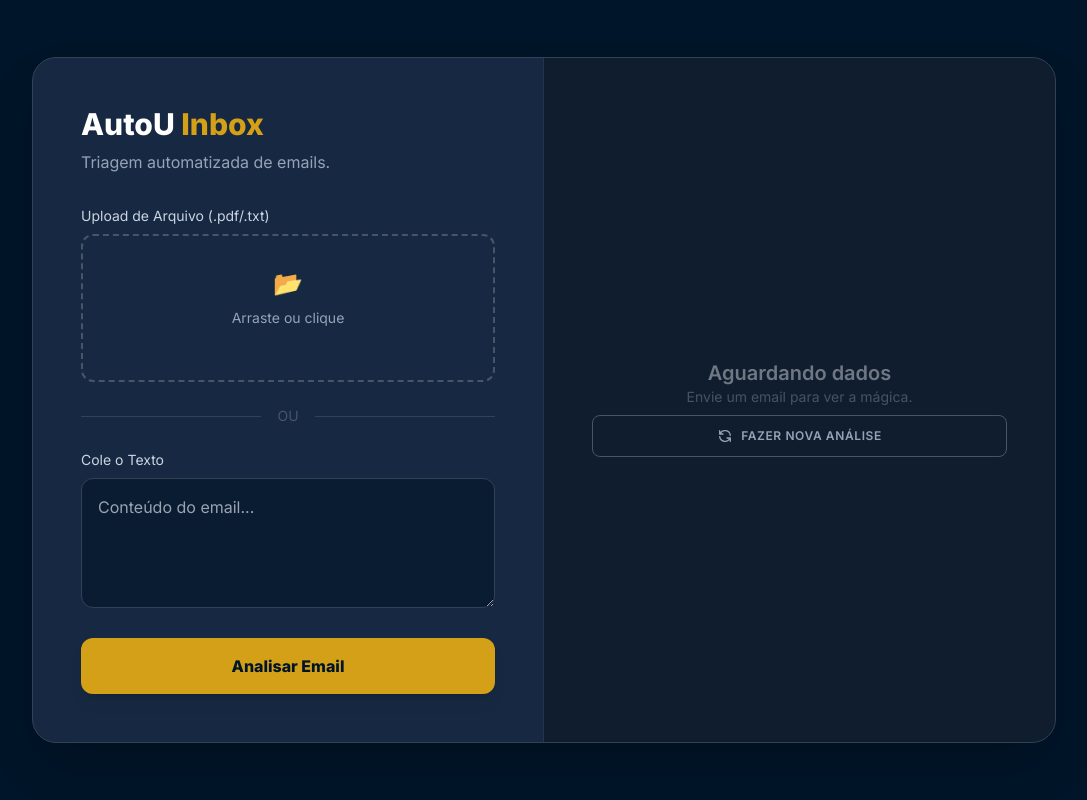
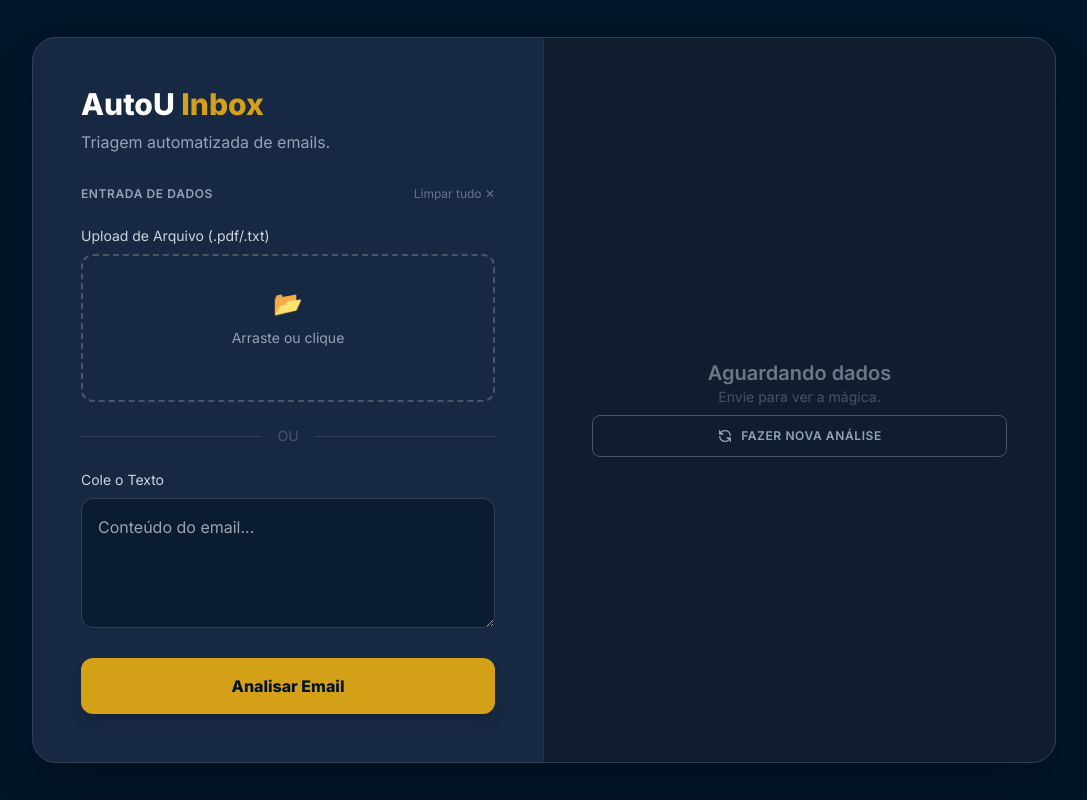
Before and after one commit to niltongms/autou-inbox, a Flask app: page / in a window 1280 px wide. Shown: the whole page, without its empty margins (96-1183 px from the left). Run offline with Flask 3, Linux system fonts and the light colour scheme; some libraries are stand-ins or nearby versions.

Commit message:
feat(ux/validation): refinamento de inputs e tratamento de erros
- Implementacao de regra de exclusividade: impede envio simultaneo de arquivo e texto
- Adicao de validacao de estrita de extensao (.pdf e .txt) no Back e Front
- Criacao do botao discreto 'Limpar Tudo' para melhor usabilidade
- Ajuste nas mensagens de erro para ficarem mais amigaveis ao usuario

```diff
--- a/app.py
+++ b/app.py
@@ -5,9 +5,13 @@ import os
 
 app = Flask(__name__)
 
-#Configura o tamanho máximo do arquivo para upload
+#Configura o tamanho máximo do arquivo para upload e as extensões permitidas
 app.config['MAX_CONTENT_LENGTH'] = 18 * 1024 * 1024
+ALLOWED_EXTENSIONS = {'txt', 'pdf'}
 
+def allowed_file(filename):
+    return '.' in filename and \
+           filename.rsplit('.', 1)[1].lower() in ALLOWED_EXTENSIONS
 
 # Rota que mostra o site (HTML)
 @app.route('/')
@@ -20,30 +24,43 @@ def processar():
     try:
         texto_final = ""
 
-        # Verifica se enviou arquivo
-        if 'file' in request.files and request.files['file'].filename != '':
+        # Verifica quais inputs foram recebidos
+        tem_arquivo = 'file' in request.files and request.files['file'].filename != ''
+        tem_texto = 'texto_direto' in request.form and request.form['texto_direto'].strip() != ''
+
+        # Regra de Exclusividade (para não aceitar texto e arquivo)
+        if tem_arquivo and tem_texto:
+            return jsonify({
+                "erro": "Conflito de dados: Por favor, envie APENAS o arquivo OU cole o texto. Não os dois."
+            }), 400
+
+        if tem_arquivo:
             arquivo = request.files['file']
+
+            # Validando a extensão
+            if not allowed_file(arquivo.filename):
+                return jsonify({"erro": "Formato inválido. Apenas arquivos .PDF e .TXT são aceitos."}), 400
+
             texto_final = extrair_texto(arquivo)
 
-        # Verifica se colou texto
-        elif 'texto_direto' in request.form and request.form['texto_direto'].strip() != '':
+        elif tem_texto:
             texto_final = request.form['texto_direto']
 
         else:
-            return jsonify({"erro": "Envie um arquivo ou cole o texto."}), 400
+            # Se não mandou nada
+            return jsonify({"erro": "Nenhum dado fornecido. Anexe um arquivo ou cole o texto."}), 400
 
-        # Chama a IA
+        # 4. Chama a IA
         resultado = analisar_email(texto_final)
         return jsonify(resultado)
 
     except Exception as e:
         return jsonify({"erro": str(e)}), 500
 
+# Tratamento de erro para arquivos grandes
 @app.errorhandler(RequestEntityTooLarge)
 def handle_file_too_large(e):
-    # Retorna JSON para o JavaScript ler
-    return jsonify({"erro": "O arquivo é muito grande! O limite máximo é 18MB."}), 413
-
+    return jsonify({"erro": "O arquivo é muito grande! O limite máximo é 16MB."}), 413
 
 if __name__ == '__main__':
     app.run(debug=True)
--- a/static/js/script.js
+++ b/static/js/script.js
@@ -5,6 +5,17 @@ const nomeArquivo = document.getElementById('nomeArquivo');
 inputFile.addEventListener('change', function() {
     if (this.files && this.files[0]) nomeArquivo.textContent = this.files[0].name;
 });
+
+// Botão "Limpar tudo"
+
+    document.getElementById('btnLimparTexto').addEventListener('click', function() {
+    form.reset();
+    nomeArquivo.textContent = '';
+    document.querySelector('textarea[name="texto_direto"]').focus();
+    // Esconde erros antigos se tiver
+    document.getElementById('erroMsg').classList.add('hidden');
+});
+//Envio do Formulário e Validações
 
 form.addEventListener('submit', async function(e) {
     e.preventDefault();
@@ -15,23 +26,53 @@ form.addEventListener('submit', async function(e) {
     const resultados = document.getElementById('resultados');
     const badge = document.getElementById('badgeClassificacao');
     const textoResposta = document.getElementById('textoResposta');
+    const textArea = document.querySelector('textarea[name="texto_direto"]');
+
+    // Verificar dados dos inputs
+    const temArquivo = inputFile.files.length > 0;
+    const temTexto = textArea.value.trim() !== "";
 
     loading.classList.remove('hidden');
     resultados.classList.add('hidden');
     erroMsg.classList.add('hidden');
     estadoVazio.classList.add('hidden');
 
-    if (inputFile.files.length > 0) {
-        const tamanhoArquivo = inputFile.files[0].size;
-        const tamanhoMaximo = 18 * 1024 * 1024; // 18MB
+    // Validação de Exclusividade (ou arquivo ou texto)
+    if (temArquivo && temTexto) {
+        erroMsg.innerHTML = "<strong>Conflito de dados!</strong><br>Por favor, envie o arquivo OU cole o texto, não os dois.";
+        erroMsg.classList.remove('hidden');
+        loading.classList.add('hidden');
+        estadoVazio.classList.remove('hidden');
+        return;
+    }
 
-        if (tamanhoArquivo > tamanhoMaximo) {
-            // Se for grande demais: Mostra erro, esconde loader e PARA TUDO.
-            erroMsg.textContent = "O arquivo é muito grande! O limite máximo é 18MB.";
+    // Validação dos inputs vazios
+    if (!temArquivo && !temTexto) {
+        erroMsg.innerHTML = "<strong>Dados ausentes!</strong><br>Selecione um arquivo ou cole o texto do email.";
+        erroMsg.classList.remove('hidden');
+        loading.classList.add('hidden');
+        estadoVazio.classList.remove('hidden');
+        return;
+    }
+
+    // Validação do tamanho e da extensão do arquivo
+    if (temArquivo) {
+        const arquivo = inputFile.files[0];
+        if (arquivo.size > 18 * 1024 * 1024) {
+            erroMsg.innerHTML = "<strong>Arquivo muito grande!</strong><br>O limite máximo é 16MB.";
             erroMsg.classList.remove('hidden');
             loading.classList.add('hidden');
             estadoVazio.classList.remove('hidden');
-            return; // O comando 'return' impede que o código continue para o 'fetch'
+            return;
+        }
+        // Extensão
+        const extensao = arquivo.name.split('.').pop().toLowerCase();
+        if (extensao !== 'pdf' && extensao !== 'txt') {
+            erroMsg.innerHTML = " <strong>Formato inválido!</strong><br>Apenas arquivos .PDF e .TXT são aceitos.";
+            erroMsg.classList.remove('hidden');
+            loading.classList.add('hidden');
+            estadoVazio.classList.remove('hidden');
+            return;
         }
     }
 
@@ -63,18 +104,14 @@ form.addEventListener('submit', async function(e) {
     }
 });
 
-// UX: Botão "Fazer Nova Análise"
+// Botão "Fazer Nova Análise"
 
 document.getElementById('btnReset').addEventListener('click', function() {
     form.reset();
-
     nomeArquivo.textContent = '';
-
     document.getElementById('resultados').classList.add('hidden');
     document.getElementById('estadoVazio').classList.remove('hidden');
-
     document.getElementById('erroMsg').classList.add('hidden');
-
     document.querySelector('textarea[name="texto_direto"]').focus();
 });
 
@@ -84,14 +121,9 @@ function copiarResposta() {
     const texto = document.getElementById('textoResposta').innerText;
 
     navigator.clipboard.writeText(texto).then(() => {
-        // Pega o elemento do Toast
+
         const toast = document.getElementById('toast');
-
-        // MOSTRA O TOAST
-        // Remove as classes que escondem e adiciona as que mostram
         toast.classList.remove('opacity-0', 'translate-y-10');
-
-        // ESPERA 3 SEGUNDOS E ESCONDE
         setTimeout(() => {
             toast.classList.add('opacity-0', 'translate-y-10');
         }, 3000);
--- a/templates/index.html
+++ b/templates/index.html
@@ -19,10 +19,16 @@
             <p class="text-slate-400 mb-8">Triagem automatizada de emails.</p>
 
             <form id="meuFormulario" class="space-y-6">
+                <div class="flex justify-between items-center">
+                    <label class="text-xs font-semibold text-slate-400 uppercase tracking-wider">Entrada de Dados</label>
+                    <button type="button" id="btnLimparTexto" class="text-xs text-slate-500 hover:text-red-400 transition-colors cursor-pointer">
+                        Limpar tudo ✕
+                    </button>
+                </div>
                 <div class="group relative">
                     <label class="block text-sm font-medium text-slate-300 mb-2">Upload de Arquivo (.pdf/.txt)</label>
                     <div class="border-2 border-dashed border-slate-600 rounded-xl p-8 text-center hover:border-[#D4A017] hover:bg-[#001529]/50 transition-all cursor-pointer">
-                        <input type="file" name="file" id="inputFile" class="absolute inset-0 w-full h-full opacity-0 cursor-pointer">
+                        <input type="file" name="file" id="inputFile" accept=".pdf, .txt" class="absolute inset-0 w-full h-full opacity-0 cursor-pointer">
                         <div class="text-slate-400 group-hover:text-[#D4A017] transition-colors">
                             <span class="text-2xl">📂</span>
                             <p class="mt-2 text-sm">Arraste ou clique</p>
@@ -57,7 +63,7 @@
             <div id="estadoVazio" class="text-center opacity-40">
                 <div class="text-6xl mb-4 text-[#D4A017] grayscale opacity-50"></div>
                 <h3 class="text-xl font-semibold text-white">Aguardando dados</h3>
-                <p class="text-sm text-slate-400">Envie um email para ver a mágica.</p>
+                <p class="text-sm text-slate-400">Envie para ver a mágica.</p>
             </div>
 
             <div id="resultados" class="hidden flex flex-col gap-6 fade-in-up">
```
